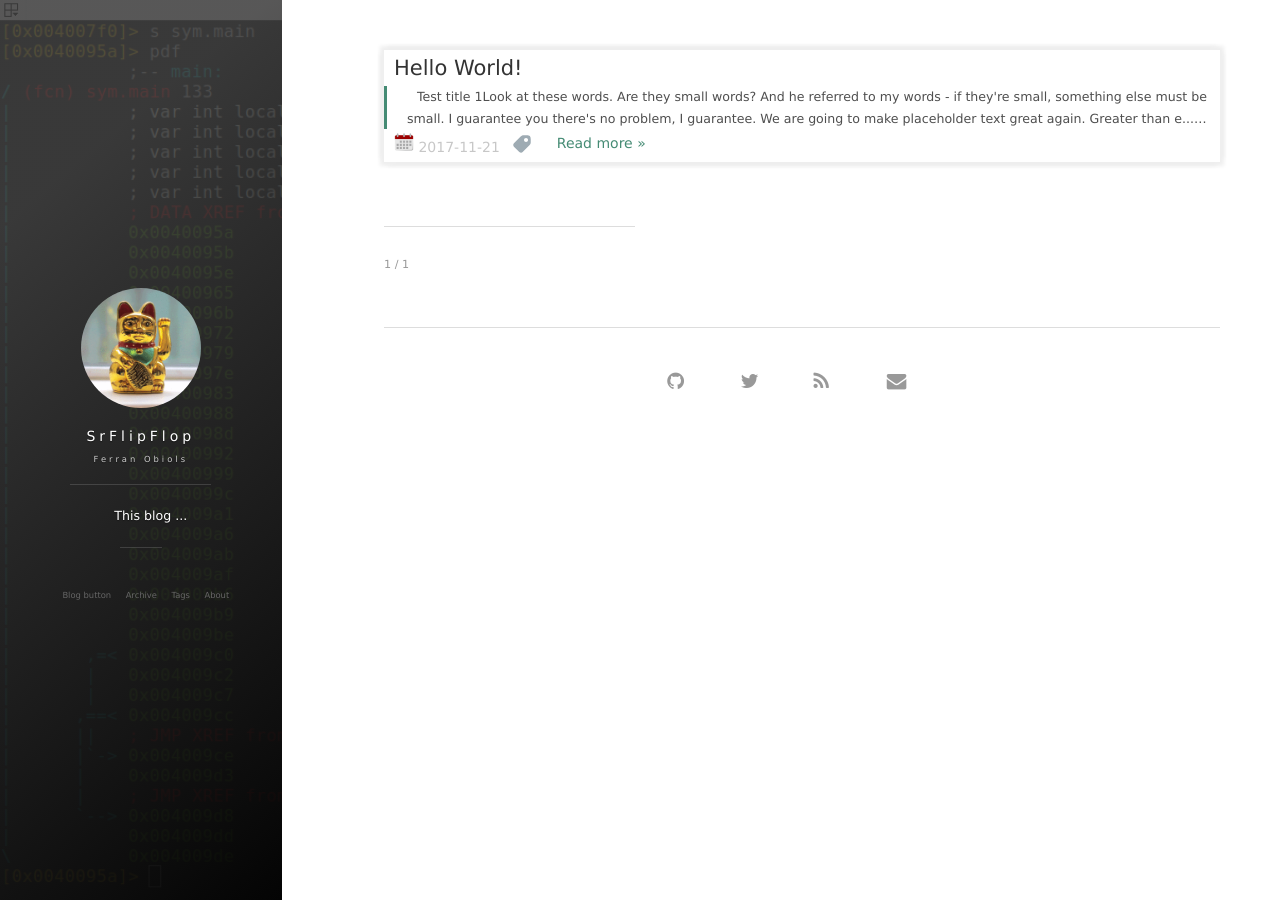
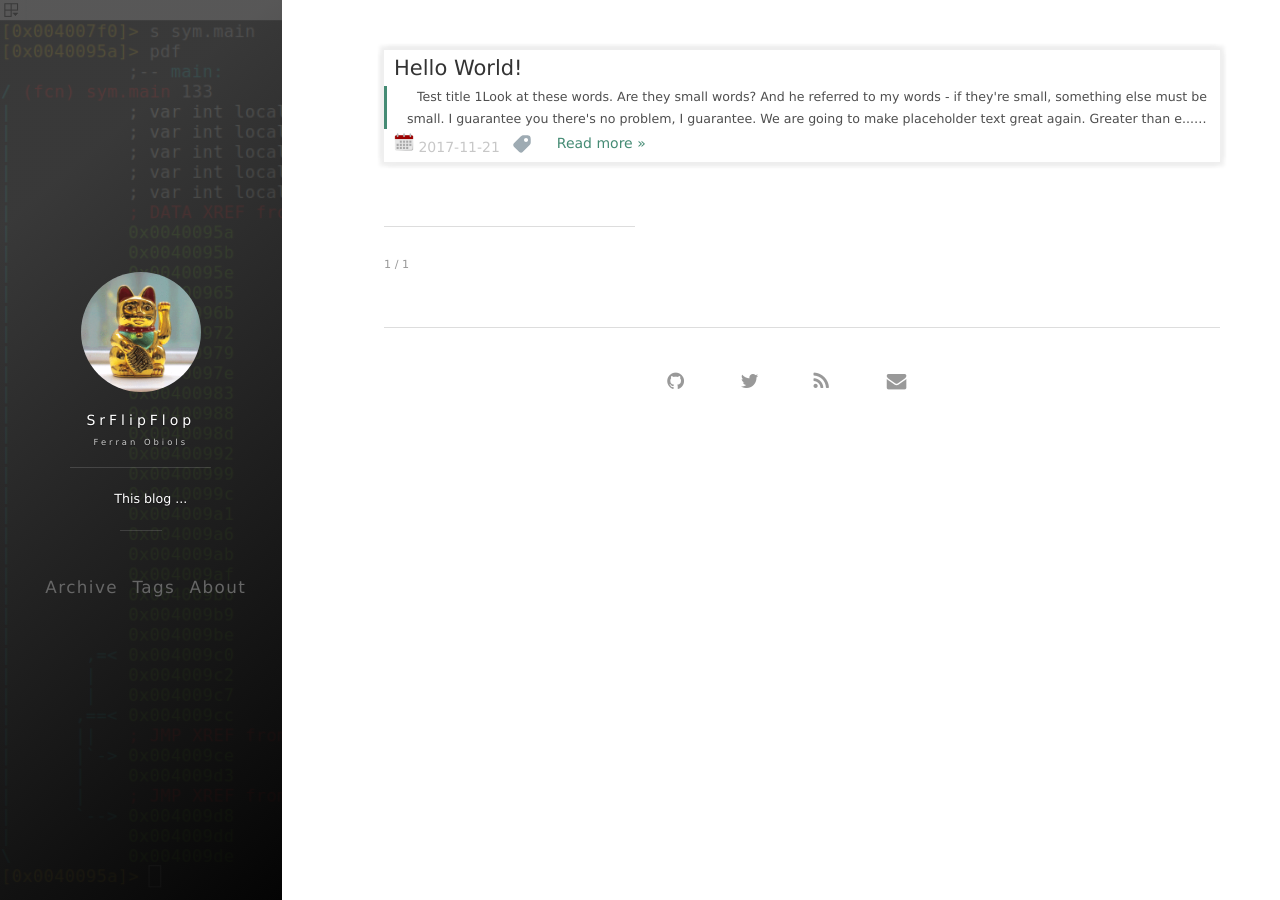
Before and after one commit to SrFlipFlop/srflipflop.github.io, a Jekyll site: the page built from index.html, in a window 1280 px wide. Built offline with Jekyll 4.4.1, drawn with Linux system fonts in a browser that asks for light colours; nearby versions of some CDN libraries; the list of posts is cut into pages by our own code; comment, search, counter and statistics services are not loaded.

Commit message:
change buttons

```diff
--- a/_config.yml
+++ b/_config.yml
@@ -26,9 +26,6 @@ textColor: #FF0000
 # supported colors: blue, green, purple, red, orange or slate. If you need clear, leave it empty.
 cover_color: clear
 
-blog_button:
-    title: Blog button
-
 # Navigation buttons in the front page.s
 nav:
     - {title: Archive, description: archive, url: '/archive'}
--- a/_includes/side-panel.html
+++ b/_includes/side-panel.html
@@ -41,9 +41,8 @@
           <div>
             <nav class="cover-navigation cover-navigation--primary">
               <ul class="navigation">
-                <li class="navigation__item"><a href="/#blog" title="{{site.blog_button.description}}" class="blog-button">{{site.blog_button.title}}</a></li>
                 {% for item in site.nav %}
-                  <li class="navigation__item"><a href="{{item.url}}" title="{{item.description}}">{{item.title}}</a></li>
+                  <li class="navigation__item"><h1><a href="{{item.url}}" title="{{item.description}}">{{item.title}}</a></h1></li>
                 {% endfor %}
               </ul>
             </nav>
--- a/_layouts/default.html
+++ b/_layouts/default.html
@@ -5,12 +5,11 @@
 
   <body>
 
-    <!--<span class="mobile btn-mobile-menu">
+    <span class="mobile btn-mobile-menu">
       <div class="nav_container">
          <nav class="nav-menu-item" style = "float:right">
             <i class="nav-menu-item">
-              <a href="/#blog" title="{{site.blog_button.description}}" class="blog-button">  {{site.blog_button.title}}
-              </a>
+              <a href="/#blog" title="Blog" class="blog-button">Blog</a>
             </i>
             {% for item in site.nav %}
                 <i class="nav-menu-item">
@@ -22,7 +21,7 @@
             {% endfor %}
           </nav>
       </div>
-    </span>-->
+    </span>
 
     {% include side-panel.html %}
 
```
